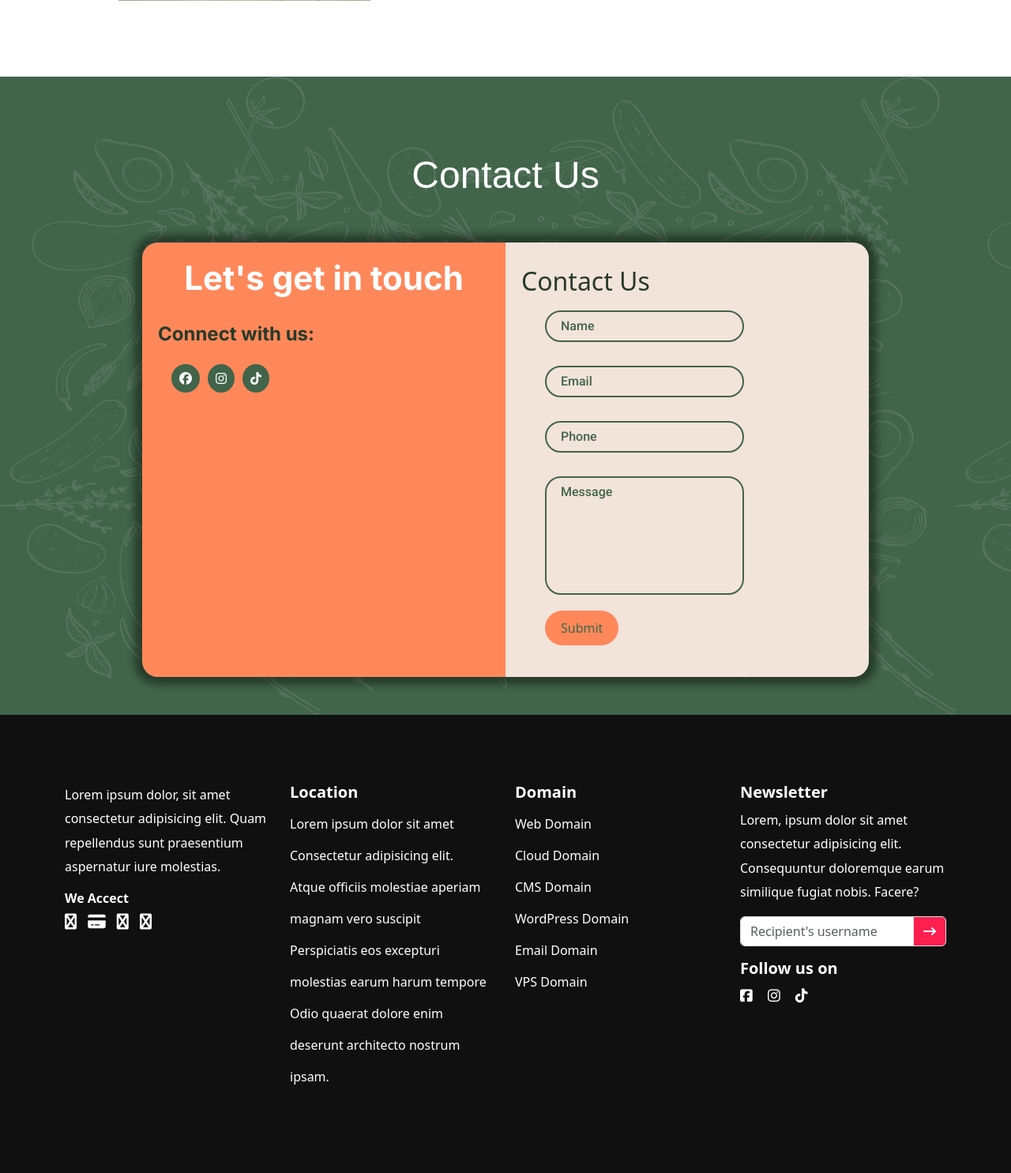
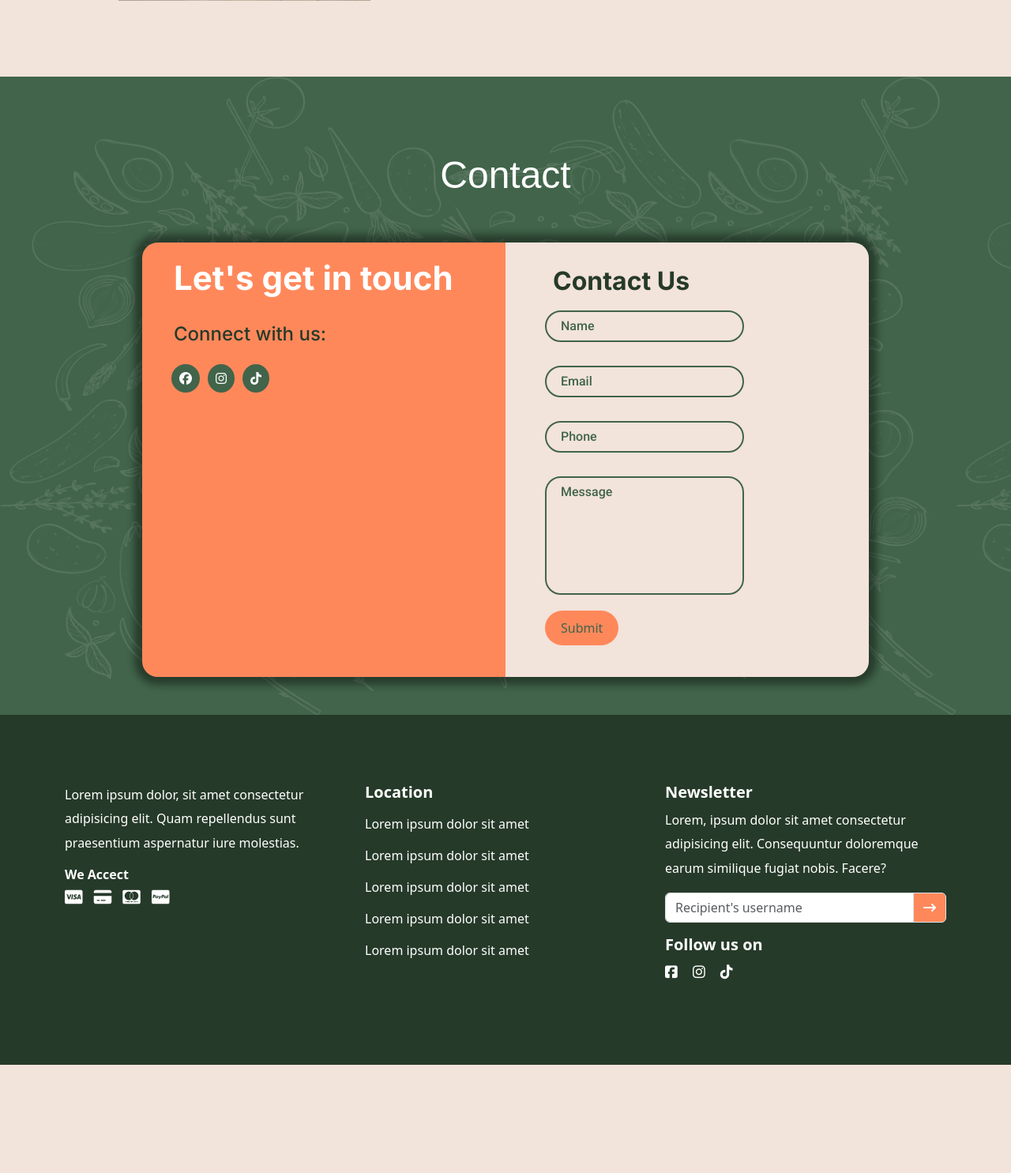
Before and after one commit to uyenpham139/Feddy-food, a PHP site: page /home.html in a window 1280 px wide. Shown: the part 3956-5441 px from the top of the page at 79% size. After the commit the page ends 5304 px from the top, so only its background shows below. Run offline with PHP 8.4, Linux system fonts and the light colour scheme; some libraries are stand-ins or nearby versions; some web fonts are replaced.

Commit message:
mod: modify navigation

```diff
--- a/css/home.css
+++ b/css/home.css
@@ -25,8 +25,11 @@
 
 body {
     font-family: 'Roboto', Arial, Helvetica, sans-serif;
+    overflow-x: hidden;
+}
+
+section {
     background-color: var(--background-color);
-    overflow-x: hidden;
 }
 /*--- Header/Navigation ---*/
 .navbar {
@@ -129,7 +132,9 @@ body {
     color: var(--white-color);
 }
 /*-- Main --*/
-.section-title, .contact-section-title {
+.section-title,
+.contact-section-title,
+.news-title {
     font-family: 'Madimi One', Arial, Helvetica, sans-serif;
     font-size: 48px;
 }
@@ -138,6 +143,13 @@ body {
 }
 .contact-section-title {
     color: var(--white-color)!important;
+}
+
+.news-section {
+    background-color: var(--primary-color);
+}
+.news-title {
+    color: var(--white-color);
 }
 
 .about .title, .about .location {
@@ -202,7 +214,8 @@ body {
     z-index: 2;
 }
 
-.menu-tab ul li, .menu-tab ul .filter-active {
+.menu-tab ul li {
+/* .menu-tab ul .filter-active */
     display: inline-flex;
     font-size: 18px;
     line-height: normal;
@@ -214,13 +227,13 @@ body {
     align-items: center;
 }
 
-.filter-active {
+/* .filter-active {
     position: absolute;
     left: 0;
     top: 12px;
     min-height: 50px;
     z-index: -1;
-}
+} */
 
 .menu-tab ul li img {
     margin-right: 10px;
@@ -375,16 +388,15 @@ body {
     font-family: "Inter", Arial, Helvetica, sans-serif;
     font-size: 42px;
     font-weight: bold;
-    text-align: center;
-    padding: 20px 0;
+    padding: 20px 40px;
     color: var(--white-color);
 }
 
 .second-text {
     font-family: "Inter", Arial, Helvetica, sans-serif;
     font-size: 24px;
-    font-weight: bold;
-    padding: 20px 20px;
+    font-weight: 500;
+    padding: 20px 40px;
     color: var(--sub-color);
 }
 
@@ -422,7 +434,10 @@ body {
     top: 20px;
     left: 20px;
     padding-top: 10px;
+    padding-left: 40px;
     color: var(--sub-color);
+    font-family: "Inter", Arial, Helvetica, sans-serif;
+    font-weight: bold;
 }
 
 .submit-form form {
@@ -491,8 +506,12 @@ textarea.input {
     padding: 10px 20px;
     font-size: 16px;
     font-weight: 500;
-    cursor: pointer;
+    transition: 0.3s all;
+}
 
+.submit-btn:hover {
+    background-color: var(--sub-sub-color);
+    color: var(--white-color);
 }
 
 @media(max-width:850px){
@@ -506,16 +525,11 @@ textarea.input {
 
     .submit-form .text {
         font-size: 36px;
-        text-align: center;
-    }
-
-    .submit-btn {
-        font-size: 12px;
     }
 }
 /*--- Footer ---*/
 footer {
-	background: #101010;
+	background: var(--sub-color);
 	padding: 86px 0;
 }
 .single-content {
@@ -539,21 +553,41 @@ footer {
 .single-box ul {
 	list-style: none;
 	padding: 0;
+    color: var(--white-color);
+	font-weight: 100;
+	line-height: 2.5;
 }
 .single-box ul li a {
 	text-decoration: none;
-	color: #fff;
+	color: var(--white-color);
 	line-height: 2.5;
 	font-weight: 100;
 }
+
+.single-box input:focus {
+    box-shadow: none;
+    outline: none;
+}
+
+.single-box a {
+    color: var(--white-color);
+}
+
+.socials a {
+    color: var(--white-color);
+}
+.socials a:hover {
+    color: var(--primary-color);
+}
+
 .single-box h2 {
 	color: #fff;
 	font-size: 20px;
 	font-weight: 700;
 }
 #basic-addon2 {
-	background: #fe1e4f;
-	color: #fff;
+	background: var(--primary-color);
+	color: var(--white-color);
 }
 .socials i {
 	font-size: 18px;
--- a/home.html
+++ b/home.html
@@ -50,7 +50,10 @@
                     <div class="offcanvas-body">
                         <ul class="navbar-nav ms-auto mb-2 mb-md-0 pe-3">
                             <li class="nav-item">
-                                <a class="nav-link nav-btn mx-md-2 active" aria-current="page" href="#home">Home</a>
+                                <a class="nav-link nav-btn active mx-md-2" aria-current="page" href="#home">Home</a>
+                            </li>
+                            <li class="nav-item">
+                                <a class="nav-link nav-btn mx-md-2" href="#news-pro">Special</a>
                             </li>
                             <li class="nav-item">
                                 <a class="nav-link nav-btn mx-md-2" href="#menu">Menu</a>
@@ -73,7 +76,12 @@
                 </button>
             </div>
         </nav>
-        <section class="hero-section py-5" id="hero">
+    </header>
+
+    <!-- Main -->
+    <main>
+
+        <section class="hero-section section py-5" id="home">
             <div class="container py-3">
                 <div class="row g-5">
                     <div class="d-flex align-items-center justify-content-between">
@@ -86,26 +94,22 @@
                                 Non a neque quod magnam consequuntur necessitatibus iusto,
                                 impedit expedita obcaecati, distinctio doloribus veniam eaque incidunt officia ex ullam nihil! Pariatur, fugiat.
                             </p>
-                            <a href="#menu" class="order-btn img-fluid mt-5" type="button">Order Now</a>
+                            <a href="#menu" class="order-btn mt-5" type="button">Order Now</a>
                         </div>
 
                         <div class="col-12 col-lg-6">
-                            <div class="hero-img d-flex justify-content-center">
+                            <div class="hero-img img-fluid d-flex justify-content-center">
                                 <img src="assets/pho-1.jpg" class="hero-img" alt="" />
                             </div>
                         </div>
-
                     </div>
                 </div>
             </div>
         </section>
-    </header>
 
-    <!-- Main -->
-    <main>
-        <section class="new-product py-5" id="new-pro">
+        <section class="news-section section py-5" id="news-pro">
             <div class="container">
-                <h2 class="section-title text-center pt-5 pb-5">
+                <h2 class="news-title text-center pt-5 pb-5">
                     What's New
                 </h2>
                 <div id="carouselExampleControls" class="carousel slide" data-bs-ride="carousel">
@@ -213,7 +217,7 @@
                                     <div class="dist-bottom-row">
                                         <ul>
                                             <li>
-                                                <b>Rs. 359</b>
+                                                <b>20.000 vnd</b>
                                             </li>
                                             <li>
                                                 <button class="dish-add-btn">
@@ -241,7 +245,7 @@
                                     <div class="dist-bottom-row">
                                         <ul>
                                             <li>
-                                                <b>Rs. 149</b>
+                                                <b>80.000 vnd</b>
                                             </li>
                                             <li>
                                                 <button class="dish-add-btn">
@@ -270,7 +274,7 @@
                                     <div class="dist-bottom-row">
                                         <ul>
                                             <li>
-                                                <b>Rs. 379</b>
+                                                <b>45.000 vnd</b>
                                             </li>
                                             <li>
                                                 <button class="dish-add-btn">
@@ -299,7 +303,7 @@
                                     <div class="dist-bottom-row">
                                         <ul>
                                             <li>
-                                                <b>Rs. 99</b>
+                                                <b>35.000 vnd</b>
                                             </li>
                                             <li>
                                                 <button class="dish-add-btn">
@@ -327,7 +331,7 @@
                                     <div class="dist-bottom-row">
                                         <ul>
                                             <li>
-                                                <b>Rs. 159</b>
+                                                <b>70.000 vnd</b>
                                             </li>
                                             <li>
                                                 <button class="dish-add-btn">
@@ -344,7 +348,7 @@
             </div>
         </section>
 
-        <section class="about py-5" id="about">
+        <section class="about section py-5" id="about">
             <div class="container">
                 <h2 class="section-title text-center pt-5 pb-5">
                     About
@@ -353,7 +357,7 @@
                     <div class="col-12 col-md-12 col-lg-5">
                         <img src="assets/restaurant.jpg"
                         class="img-fluid mx-auto d-block"
-                        alt="a man using vr gadget"
+                        alt="foodie restaurant"
                         width="70%" height="70%"/>
                     </div>
                     <div class="col-12 col-md-12 text-center text-lg-start col-lg-7">
@@ -384,10 +388,10 @@
             </div>
         </section>
 
-        <section class="contact py-5" id="contact">
+        <section class="contact section py-5" id="contact">
             <div class="container">
                 <h2 class="contact-section-title text-center pt-5 pb-5">
-                    Contact Us
+                    Contact
                 </h2>
                 <div class="contact-box container">
                     <div class="item">
@@ -434,56 +438,45 @@
     <footer>
         <div class="container">
             <div class="row">
-                <div class="col-lg-3 col-sm-6">
+                <div class="col-lg-4 col-sm-6">
                     <div class="single-box">
                         <p>Lorem ipsum dolor, sit amet consectetur adipisicing elit. Quam repellendus sunt praesentium aspernatur iure molestias.</p>
                         <h3>We Accect</h3>
                         <div class="card-area">
-                            <i class="fa fa-cc-visa"></i>
-                            <i class="fa fa-credit-card"></i>
-                            <i class="fa fa-cc-mastercard"></i>
-                            <i class="fa fa-cc-paypal"></i>
+                            <i class="fa-brands fa-cc-visa"></i>
+                            <i class="fa-solid fa-credit-card"></i>
+                            <i class="fa-brands fa-cc-mastercard"></i>
+                            <i class="fa-brands fa-cc-paypal"></i>
                         </div>
                     </div>
                 </div>
-                <div class="col-lg-3 col-sm-6">
+                <div class="col-lg-4 col-sm-6">
                     <div class="single-box">
                         <h2>Location</h2>
-                    <ul>
-                        <li><a href="#">Lorem ipsum dolor sit amet</a></li>
-                        <li><a href="#">Consectetur adipisicing elit.</a></li>
-                        <li><a href="#">Atque officiis molestiae aperiam magnam vero suscipit</a></li>
-                        <li><a href="#">Perspiciatis eos excepturi molestias earum harum tempore</a></li>
-                        <li><a href="#">Odio quaerat dolore enim deserunt architecto nostrum ipsam.</a></li>
-                    </ul>
+                        <ul>
+                            <li>Lorem ipsum dolor sit amet</li>
+                            <li>Lorem ipsum dolor sit amet</li>
+                            <li>Lorem ipsum dolor sit amet</li>
+                            <li>Lorem ipsum dolor sit amet</li>
+                            <li>Lorem ipsum dolor sit amet</li>
+                        </ul>
                     </div>
                 </div>
-                <div class="col-lg-3 col-sm-6">
-                    <div class="single-box">
-                        <h2>Domain</h2>
-                    <ul>
-                        <li><a href="#">Web Domain</a></li>
-                        <li><a href="#">Cloud Domain</a></li>
-                        <li><a href="#">CMS Domain</a></li>
-                        <li><a href="#">WordPress Domain</a></li>
-                        <li><a href="#">Email Domain</a></li>
-                        <li><a href="#">VPS Domain</a></li>
-                    </ul>
-                    </div>
-                </div>
-                <div class="col-lg-3 col-sm-6">
+                <div class="col-lg-4 col-sm-6">
                     <div class="single-box">
                         <h2>Newsletter</h2>
                         <p>Lorem, ipsum dolor sit amet consectetur adipisicing elit. Consequuntur doloremque earum similique fugiat nobis. Facere?</p>
                         <div class="input-group mb-3">
                             <input type="text" class="form-control" placeholder="Recipient's username" aria-label="Enter your Email ..." aria-describedby="basic-addon2">
-                            <span class="input-group-text" id="basic-addon2"><i class="fa fa-long-arrow-right"></i></span>
+                            <span class="input-group-text" id="basic-addon2">
+                                <a href="#" type="button"><i class="fa fa-long-arrow-right"></i></a>
+                            </span>
                         </div>
                         <h2>Follow us on</h2>
                         <p class="socials">
-                            <i class="fa-brands fa-square-facebook"></i>
-                            <i class="fa-brands fa-instagram"></i>
-                            <i class="fa-brands fa-tiktok"></i>
+                            <a href="#"><i class="fa-brands fa-square-facebook"></i></a>
+                            <a href="#"><i class="fa-brands fa-instagram"></i></a>
+                            <a href="#"><i class="fa-brands fa-tiktok"></i></a>
                         </p>
                     </div>
                 </div>
--- a/index.js
+++ b/index.js
@@ -1,29 +1,28 @@
 const navElement = document.querySelector(".navbar");
-const navLinkEls = document.getElementById(".nav-link");
-const sectionEls = document.querySelectorAll(".section");
 const brandName = document.querySelector(".brand-name");
 const loginBtn = document.querySelector(".login-button");
 const navBtns = document.querySelectorAll(".nav-btn")
 
-let currentSection = 'home';
-// window.addEventListener('scroll', () => {
-//     sectionEls.forEach(sectionEl => {
-//         if (window.scrollY >= sectionEl.offsetTop) {
-//             currentSection = sectionEl.id;
-//             console.log("Current section:", currentSection); // For debugging
-//         }
-//     })
-//     // navLinkEls.forEach(navLinkEl => {
-//     //     if (navLinkEl.href.includes(currentSection)) {
-//     //         console.log("my name");
-//     //         document.querySelector('.active').classList.remove('active');
-//     //         navLinkEl.classList.add('active');
-//     //     }
-//     // })
-// });
+let sections = document.querySelectorAll('section');
+let navLinks = document.querySelectorAll('header nav a');
+window.onscroll = () => {
+    sections.forEach(sec => {
+        let top = window.scrollY;
+        let offset = sec.offsetTop - 150;
+        let height = sec.offsetHeight;
+        let id = sec.getAttribute('id');
+        console.log(offset);
+        if(top >= offset && top < offset + height) {
+            navLinks.forEach(links => {
+                links.classList.remove('active');
+                document.querySelector('header nav a[href*=' + id + ']').classList.add('active');
+            });
+        };
+    });
+};
 
 window.addEventListener('scroll', () => {
-    if (window.scrollY >= 100) {
+    if (window.scrollY >= 50) {
         navElement.classList.add('navbar-scrolled');
         brandName.classList.add('brand-name-scrolled');
         loginBtn.classList.add('login-button-scrolled');
@@ -31,7 +30,7 @@ window.addEventListener('scroll', () => {
             navBtn.classList.add('nav-btn-scrolled');
         })
     }
-    else if (window.scrollY < 100) {
+    else if (window.scrollY < 50) {
         navElement.classList.remove('navbar-scrolled');
         brandName.classList.remove('brand-name-scrolled');
         loginBtn.classList.remove('login-button-scrolled');
@@ -40,29 +39,3 @@ window.addEventListener('scroll', () => {
         })
     }
 });
-
-$(document).ready(function ($) {
-    jQuery(".filters").on("click", function () {
-        jQuery("#menu-dish").removeClass("bydefault_show");
-    });
-    $(function () {
-        var filterList = {
-            init: function () {
-                $("#menu-dish").mixItUp({
-                    selectors: {
-                        target: ".dish-box-wp",
-                        filter: ".filter",
-                    },
-                    animation: {
-                        effects: "fade",
-                        easing: "ease-in-out",
-                    },
-                    load: {
-                        filter: ".all, .breakfast, .lunch, .dinner",
-                    },
-                });
-            },
-        };
-        filterList.init();
-    });
-});
```
